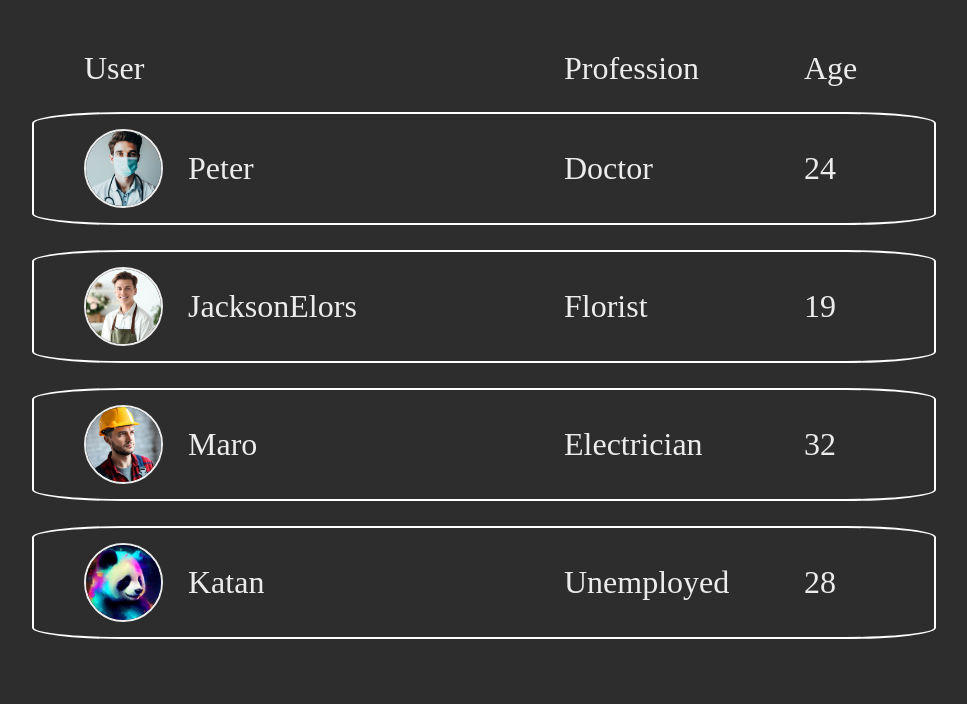
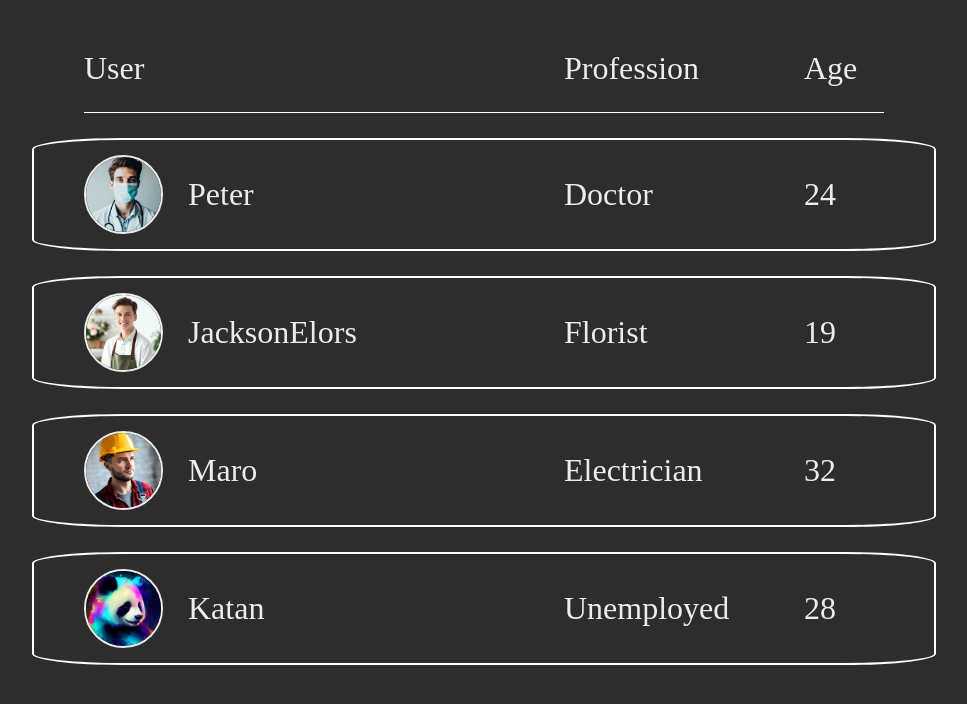
Before and after one commit to ArminasAcas/React-profile-list, a React (Vite) app: page / in a window 1280 px wide. Shown: the top 704 px of the page, without its empty margins (156-1123 px from the left). Built offline with nearby package versions, Linux system fonts and the light colour scheme.

Commit message:
Added divider component

```diff
--- /dev/null
+++ b/src/components/DividerComponent.tsx
@@ -0,0 +1,7 @@
+import "../css/DividerComponent.css"
+
+export default function Divider() {
+    return (
+        <div className="divider"> </div>
+    )
+}
--- a/src/components/ProfileListComponent.tsx
+++ b/src/components/ProfileListComponent.tsx
@@ -1,6 +1,7 @@
 import Profile from "../components/ProfileComponent"
 import { profiles } from "../globals/global"
 import "../css/ProfileListComponent.css"
+import Divider from "../components/DividerComponent"
 
 export default function ProfileList() {
 
@@ -16,6 +17,7 @@ export default function ProfileList() {
                     <span className="profile-list__text--30">Profession</span>
                     <span className="profile-list__text--10">Age</span>
                 </div>
+            <Divider />
             {profileList}
             </div>
         </>
--- /dev/null
+++ b/src/css/DividerComponent.css
@@ -0,0 +1,4 @@
+.divider {
+    border-bottom: solid 1px white;
+    width: 100%;
+}
```
